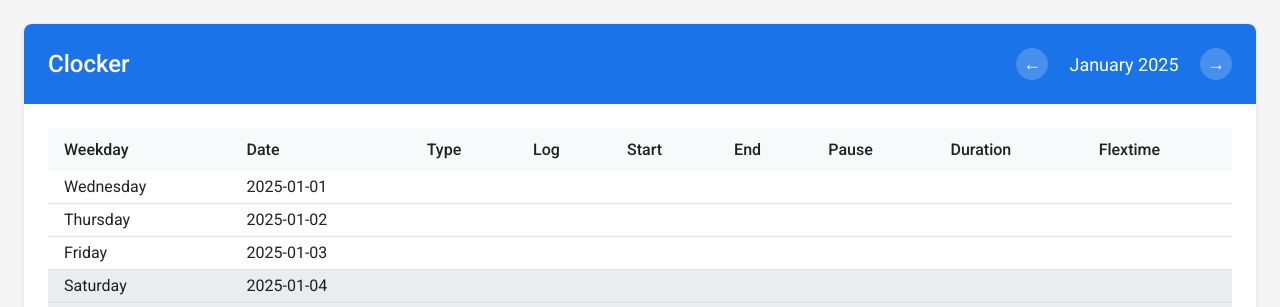
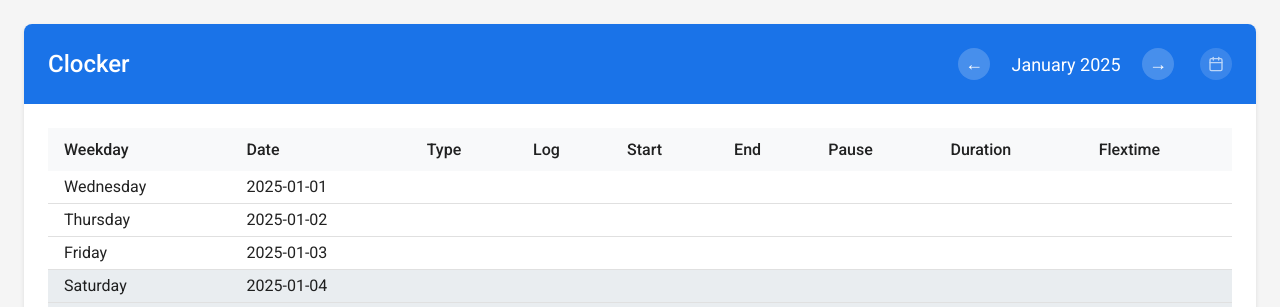
Before and after one commit to brokdar/clocker, a FastAPI app: page /calendar/view in a window 1280 px wide. Shown: the top 307 px of the page. Run offline with FastAPI, Linux system fonts and the light colour scheme; data that the repository does not hold is empty.

Commit message:
add statistics navigation button

```diff
--- a/app/static/css/calendar.css
+++ b/app/static/css/calendar.css
@@ -63,6 +63,22 @@ body {
 
 .nav-button:hover {
     background-color: rgba(255, 255, 255, 0.3);
+}
+
+.yearly-stats-button {
+    display: flex;
+    align-items: center;
+    justify-content: center;
+    margin-left: 10px;
+    opacity: 0.7;
+    transition: opacity 0.3s ease;
+}
+.yearly-stats-button:hover {
+    opacity: 1;
+}
+.yearly-stats-button svg {
+    width: 16px;
+    height: 16px;
 }
 
 /* Calendar Table */
--- a/app/templates/calendar.html
+++ b/app/templates/calendar.html
@@ -19,6 +19,16 @@
                 <a href="/calendar/{{ view.prev_month.year }}/{{ view.prev_month.month }}/view" class="nav-button">←</a>
                 <span class="month-title">{{ display_service.month_name(view.current_month) }}</span>
                 <a href="/calendar/{{ view.next_month.year }}/{{ view.next_month.month }}/view" class="nav-button">→</a>
+                <a href="/statistics/{{ view.current_month.year }}/view" class="nav-button yearly-stats-button"
+                    title="View Yearly Statistics">
+                    <svg xmlns="http://www.w3.org/2000/svg" width="18" height="18" viewBox="0 0 24 24" fill="none"
+                        stroke="currentColor" stroke-width="2" stroke-linecap="round" stroke-linejoin="round">
+                        <rect x="3" y="4" width="18" height="18" rx="2" ry="2"></rect>
+                        <line x1="16" y1="2" x2="16" y2="6"></line>
+                        <line x1="8" y1="2" x2="8" y2="6"></line>
+                        <line x1="3" y1="10" x2="21" y2="10"></line>
+                    </svg>
+                </a>
             </div>
         </div>
 
```
